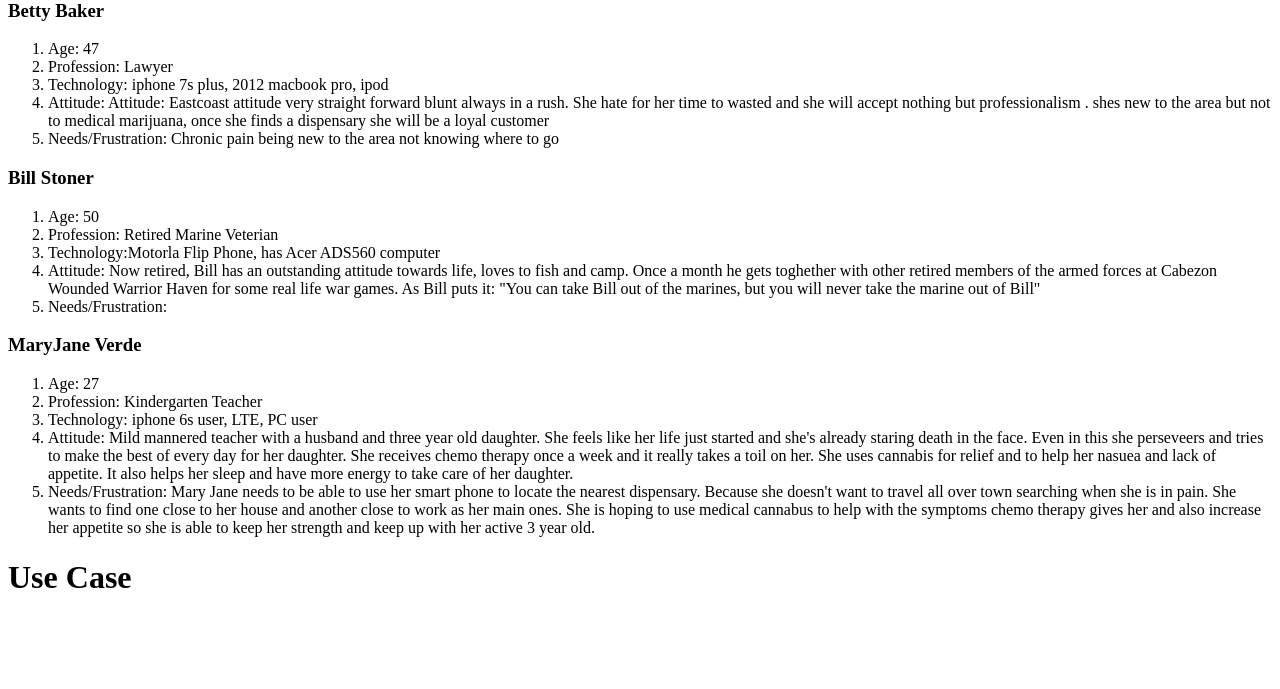
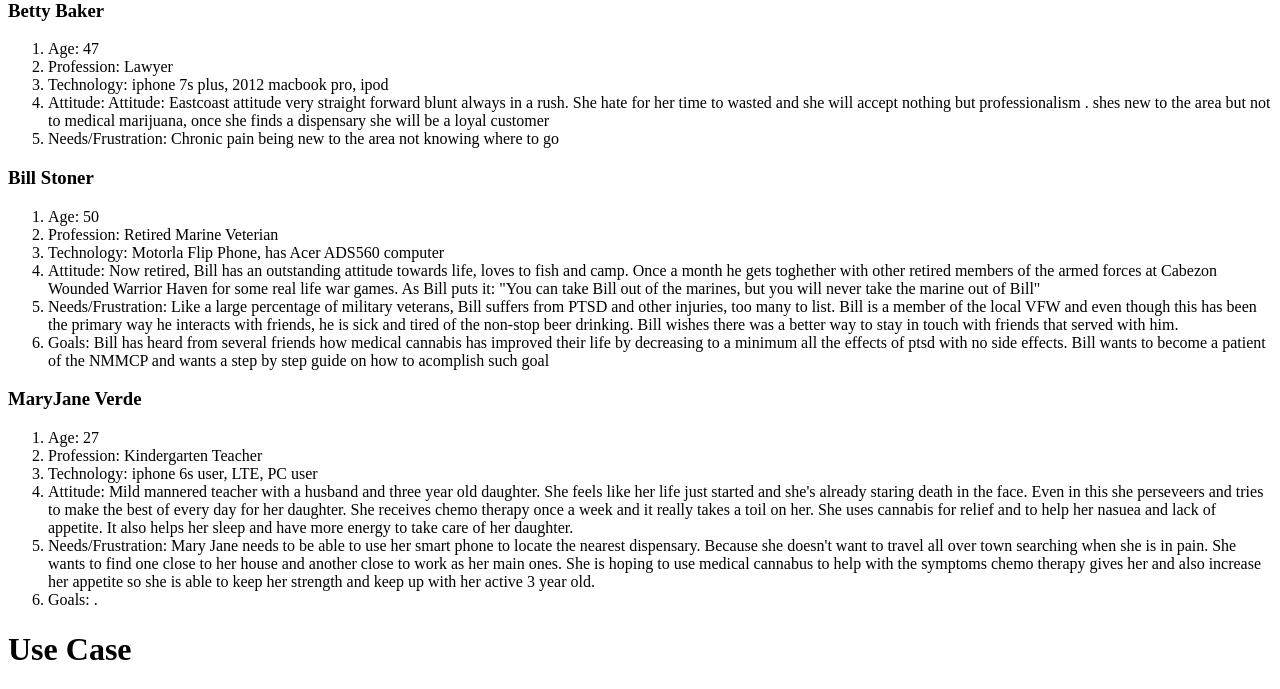
Before and after one commit to Kcambell16/cannaduceus, a PHP site: page / in a window 1280 px wide. Shown: the part 376-1065 px from the top of the page. Before the commit the page ends 964 px from the top, so only its background shows below. Run offline with PHP 8.4, Linux system fonts and the light colour scheme.

Commit message:
update bill stoner

```diff
--- a/epic/index.php
+++ b/epic/index.php
@@ -27,9 +27,10 @@
 		<ol>
 			<li>Age: 50</li>
 			<li>Profession: Retired Marine Veterian</li>
-			<li>Technology:Motorla Flip Phone, has Acer ADS560 computer</li>
+			<li>Technology: Motorla Flip Phone, has Acer ADS560 computer</li>
 			<li>Attitude: Now retired, Bill has an outstanding attitude towards life, loves to fish and camp. Once a month he gets 				toghether with other retired members of the armed forces at Cabezon Wounded Warrior Haven for some real life war 				games. As Bill puts it: "You can take Bill out of the marines, but you will never take the marine out of Bill"</li>
-			<li>Needs/Frustration: </li>
+			<li>Needs/Frustration:  Like a large percentage of military veterans, Bill suffers from PTSD and other injuries, too many to list.  Bill is a member of the local VFW and even though this has been the primary way he interacts with friends, he is sick and tired of the non-stop beer drinking. Bill wishes there was a better way to stay in touch with friends that served with him.</li>
+			<li>Goals: Bill has heard from several friends how medical cannabis has improved their life by decreasing to a minimum all the effects of ptsd with no side effects. Bill wants to become a patient of the NMMCP and wants a step by step guide on how to acomplish such goal</li>
 		</ol>
 		<h3>MaryJane Verde</h3>
 		<ol>
@@ -38,6 +39,7 @@
 			<li>Technology: iphone 6s user, LTE, PC user</li>
 			<li>Attitude: Mild mannered teacher with a husband and three year old daughter.  She feels like her life just started and she's already staring death in the face.  Even in this she perseveers and tries to make the best of every day for her daughter.  She receives chemo therapy once a week and it really takes a toil on her.  She uses cannabis for relief and to help her nasuea and lack of appetite.  It also helps her sleep and have more energy to take care of her daughter.</li>
 			<li>Needs/Frustration: Mary Jane needs to be able to use her smart phone to locate the nearest dispensary. Because she doesn't want to travel all over town searching when she is in pain.  She wants to find one close to her house and another close to work as her main ones.  She is hoping to use medical cannabus to help with the symptoms chemo therapy gives her and also increase her appetite so she is able to keep her strength and keep up with her active 3 year old.</li>
+			<li>Goals: .</li>
 		</ol>
 
 		<h1>Use Case</h1>
```
